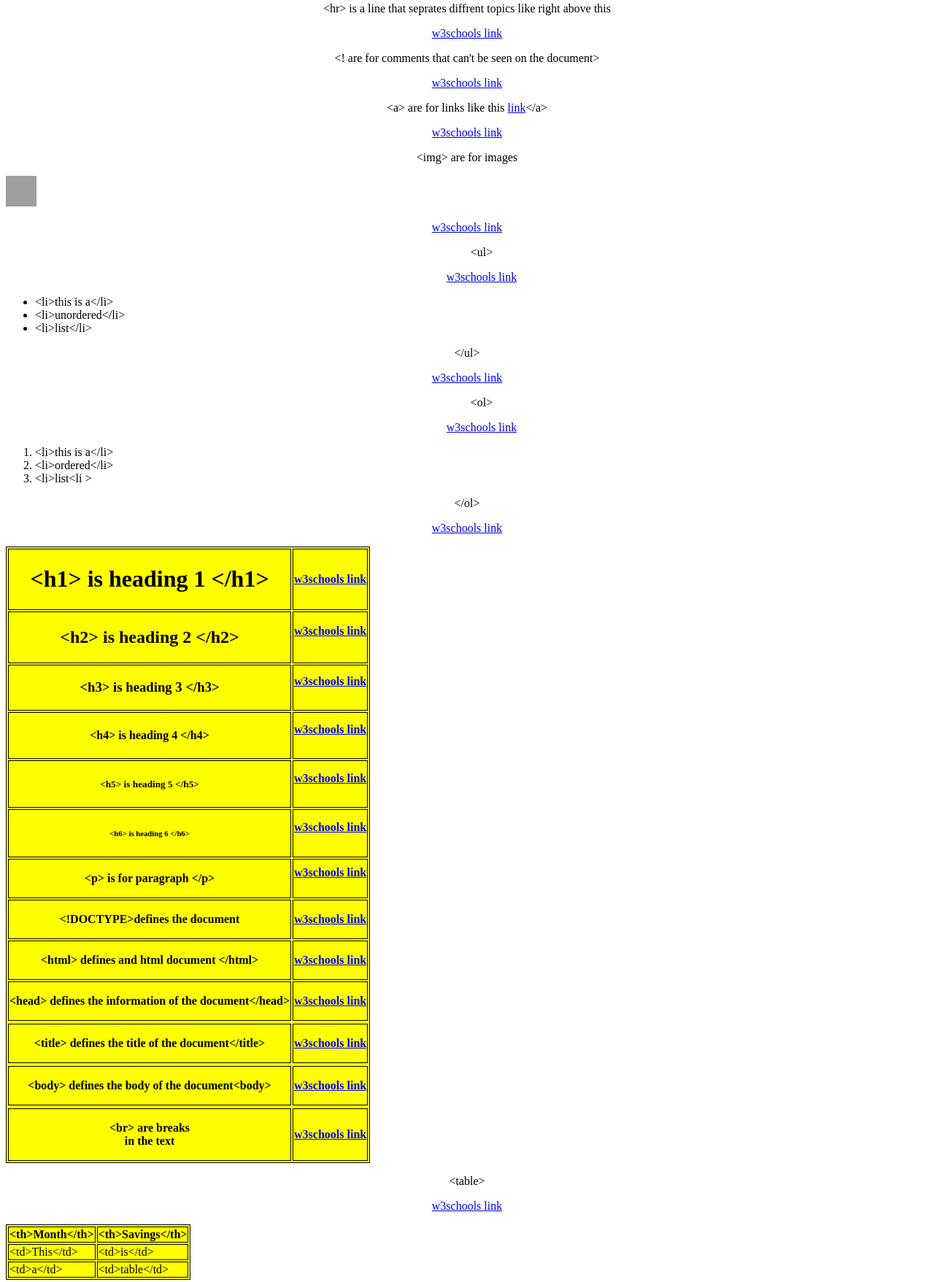
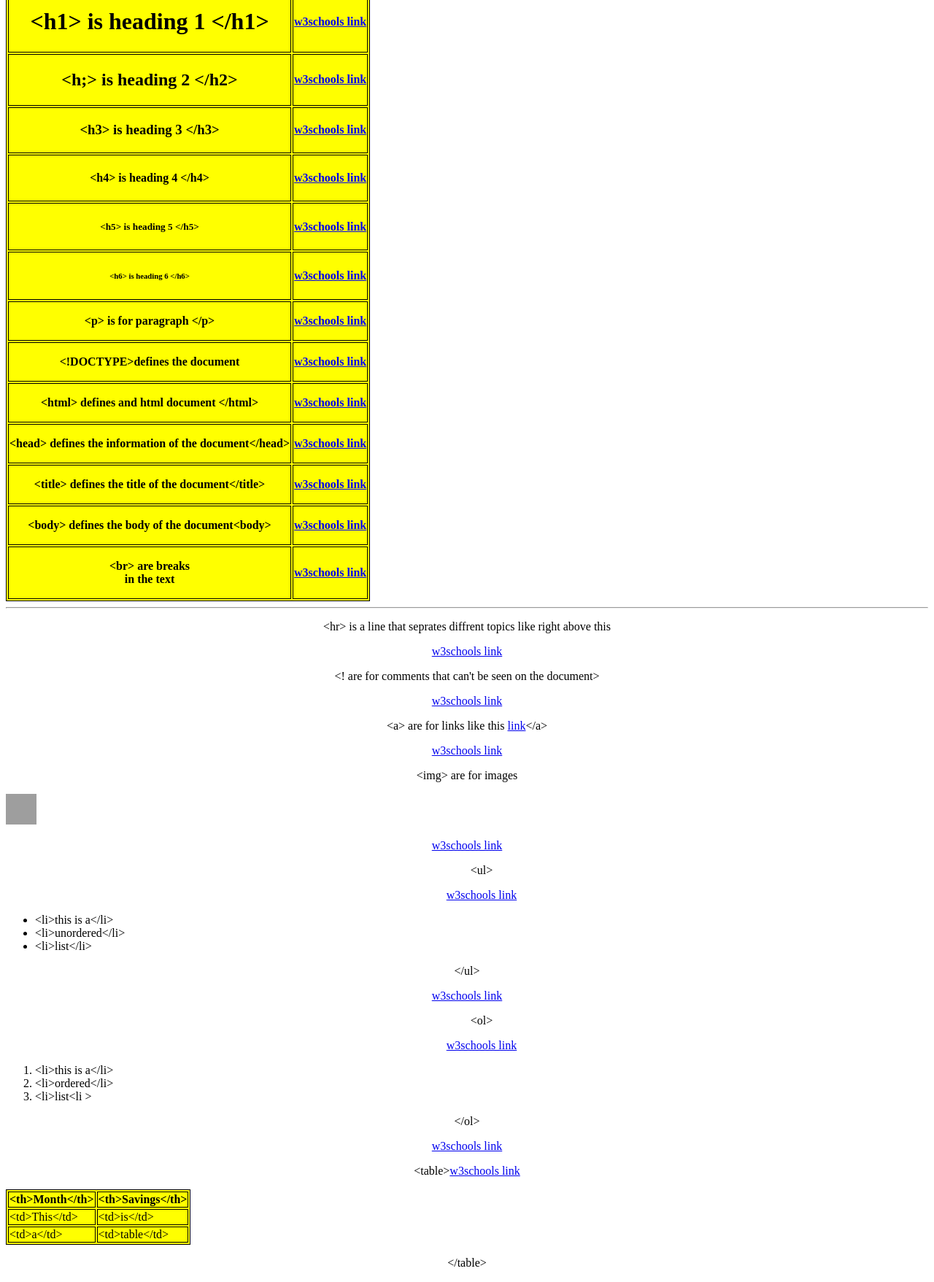
Before and after one commit to sworddefence/sworddefence.github.io, a plain HTML site: page Reference.html in a window 1280 px wide. Shown: the part 82-1839 px from the top of the page at 73% size. Drawn offline with Linux system fonts and the light colour scheme; grey boxes are pictures that could not be loaded.

Commit message:
Update Reference.html

```diff
--- a/Reference.html
+++ b/Reference.html
@@ -6,101 +6,109 @@
     <title>reference</title>
     <link href="bob.css" rel="stylesheet" type="text/css" />
   </head>
+
   <body>
-    <h2><center>Welcome to the page where that I remind myself the tags of html</center></h2>
+    <h2 class="baw">Welcome to the page where that I remind myself the tags of html</h2>
+
   <table>
   <tr>
-    <th><h1>&lth1&gt is heading 1 &lt/h1&gt</h1></th>
+    <th><h1>&lt;h1&gt; is heading 1 &lt;/h1&gt;</h1></th>
+    <th><a href="https://www.w3schools.com/tags/tag_header.asp">w3schools link</a></th>
+
+  </tr>
+  <tr>
+
+    <th><h2>&lt;h;&gt; is heading 2 &lt;/h2&gt;</h2><p></th>
+    <th><a href="https://www.w3schools.com/tags/tag_header.asp">w3schools link</a></th>
+
+  </tr>
+  <tr>
+
+    <th><h3>&lt;h3&gt; is heading 3 &lt;/h3&gt;</h3><p></th>
     <th><a href="https://www.w3schools.com/tags/tag_header.asp">w3schools link</a></th>
   </tr>
   <tr>
 
-    <th><h2>&lth2&gt is heading 2 &lt/h2&gt</h2><p></th>
-   <th><a href="https://www.w3schools.com/tags/tag_header.asp">w3schools link</a></p></th>
-    </tr>
-    <tr>
-
-    <th><h3>&lth3&gt is heading 3 &lt/h3&gt</h3><p></th>
- <th><a href="https://www.w3schools.com/tags/tag_header.asp">w3schools link</a></p></th>
-</tr>
-    <tr>
-
-    <th><h4>&lth4&gt is heading 4 &lt/h4&gt</h4><p></th>
-    <th><a href="https://www.w3schools.com/tags/tag_header.asp">w3schools link</a></p></th>
-</tr>
-    <tr>
-    <th><h5>&lth5&gt is heading 5 &lt/h5&gt</h5><p></th>
-      <th><a href="https://www.w3schools.com/tags/tag_header.asp">w3schools link</a></p></th>
+    <th><h4>&lt;h4&gt; is heading 4 &lt;/h4&gt;</h4><p></th>
+    <th><a href="https://www.w3schools.com/tags/tag_header.asp">w3schools link</a></th>
 
   </tr>
   <tr>
 
-    <th><h6>&lth6&gt is heading 6 &lt/h6&gt</h6>
-      <p></th>
-      <th><a href="https://www.w3schools.com/tags/tag_header.asp">w3schools link</a></p></th>
+    <th><h5>&lt;h5&gt; is heading 5 &lt;/h5&gt;</h5><p></th>
+    <th><a href="https://www.w3schools.com/tags/tag_header.asp">w3schools link</a></th>
+
   </tr>
   <tr>
-    <th><p> &ltp&gt is for paragraph &lt/p&gt</p><p></th>
-    <th><a href="https://www.w3schools.com/tags/tag_p.asp">w3schools link</a></p></th>
+
+    <th><h6>&lt;h6&gt; is heading 6 &lt;/h6&gt;</h6></th>
+    <th><a href="https://www.w3schools.com/tags/tag_header.asp">w3schools link</a></th>
+
   </tr>
   <tr>
-    <th><p>&lt!DOCTYPE&gtdefines the document</p></th>
-    <th><p><a href="https://www.w3schools.com/tags/tag_doctype.asp">w3schools link</a></p></th>
+    <th><p> &lt;p&gt; is for paragraph &lt;/p&gt;</p><p></th>
+    <th><a href="https://www.w3schools.com/tags/tag_p.asp">w3schools link</a></th>
   </tr>
   <tr>
-<th><p>&lthtml&gt defines and html document &lt/html&gt</p></th>
-<th><p><a href="https://www.w3schools.com/tag/tag_html.asp">w3schools link</a></p></th>
+    <th><p>&lt;!DOCTYPE&gt;defines the document</p></th>
+    <th><p><a href="https://www.w3schools.com/tags/tag_doctype.asp">w3schools link</a></th>
   </tr>
   <tr>
-    <th><p>&lthead&gt defines the information of the document&lt/head&gt</p></th>
-    <th><p><a href="https://www.w3schools.com/tags/tag_head.asp">w3schools link</a></p></th>
+    <th><p>&lt;html&gt; defines and html document &lt;/html&gt;</p></th>
+    <th><p><a href="https://www.w3schools.com/tag/tag_html.asp">w3schools link</a></th>
+  </tr>
   <tr>
+    <th><p>&lt;head&gt; defines the information of the document&lt;/head&gt;</p></th>
+    <th><p><a href="https://www.w3schools.com/tags/tag_head.asp">w3schools link</a></th>
   </tr>
-    <th><p>&lttitle&gt defines the title of the document&lt/title&gt</p></th>
-    <th><p><a href="https://www.w3schools.com/tags/tag_title.asp">w3schools link</a></p></th>
   <tr>
+    <th><p>&lt;title&gt; defines the title of the document&lt;/title&gt;</p></th>
+    <th><p><a href="https://www.w3schools.com/tags/tag_title.asp">w3schools link</a></th>
   </tr>
-    <th><p>&ltbody&gt defines the body of the document&ltbody&gt</p></th>
-    <th><p><a href="https://www.w3schools.com/tags/tag_body.asp">w3schools link</a></p></th>
   <tr>
+    <th><p>&lt;body&gt; defines the body of the document&lt;body&gt;</p></th>
+    <th><p><a href="https://www.w3schools.com/tags/tag_body.asp">w3schools link</a></th>
   </tr>
-    <th><p>&ltbr&gt are breaks <br> in the text </p></th>
-    <th><p><a href="https://www.w3schools.com/tags/tag_br.asp">w3schools link</a></p></th>
+  <tr>
+    <th><p>&lt;br&gt; are breaks <br> in the text </p></th>
+    <th><p><a href="https://www.w3schools.com/tags/tag_br.asp">w3schools link</a></th>
+</table>
 <hr>
-    <p>&lthr&gt is a line that seprates diffrent topics like right above this</p><p><a href="https://www.w3schools.com/tags/tag_hr.asp">w3schools link</a></p>
-    <p>&lt! are for comments that can't be seen on the document&gt</p><p><a href="https://www.w3schools.com/tags/tag_comment.asp">w3schools link</a></p>
-    <p>&lta&gt are for links like this <a href="sworddefence.github.io/exercises/Indew.html">link</a>&lt/a&gt</p><p><a href="https://www.w3schools.com/html/html_links.asp">w3schools link</a></p>
-    <p>&ltimg&gt are for images</p>
+<p>&lt;hr&gt; is a line that seprates diffrent topics like right above this</p><p><a href="https://www.w3schools.com/tags/tag_hr.asp">w3schools link</a>
+<p>&lt;! are for comments that can't be seen on the document&gt;</p><p><a href="https://www.w3schools.com/tags/tag_comment.asp">w3schools link</a>
+<p>&lt;a&gt; are for links like this <a href="sworddefence.github.io/exercises/Indew.html">link</a>&lt;/a&gt;</p><p><a href="https://www.w3schools.com/html/html_links.asp">w3schools link</a>
+<p>&lt;img&gt; are for images</p>
 
 <img src="http://www.thisiscolossal.com/wp-content/uploads/2017/04/MatRandom_03.jpg" alt="Smiley face" height="42" width="42">
-    <p><a href="https://www.w3schools.com/tags/tag_img.asp">w3schools link</a></p>
-<ul><p>&ltul&gt</p><p><a href="https://www.w3schools.com/tags/tag_ul.asp">w3schools link</a></p>
-  <li>&ltli&gtthis is a&lt/li&gt</li>
-  <li>&ltli&gtunordered&lt/li&gt</li>
-  <li>&ltli&gtlist&lt/li&gt</li>
-</ul><p>&lt/ul&gt</p> <p><a href="https://www.w3schools.com/tags/tag_li.asp">w3schools link</a></p>
-<ol><p>&ltol&gt</p><p><a href="https://www.w3schools.com/tags/tag_ol.asp">w3schools link</a></p>
-  <li>&ltli&gtthis is a&lt/li&gt</li>
-  <li>&ltli&gtordered&lt/li&gt</li>
-  <li>&ltli&gtlist&ltli &gt</li>
-</ol> <p>&lt/ol&gt</p><p><a href="https://www.w3schools.com/tags/tag_li.asp">w3schools link</a></p>
+<p><a href="https://www.w3schools.com/tags/tag_img.asp">w3schools link</a>
+  <ul><p>&lt;ul&gt;</p><p><a href="https://www.w3schools.com/tags/tag_ul.asp">w3schools link</a>
+    <li>&lt;li&gt;this is a&lt;/li&gt;</li>
+    <li>&lt;li&gt;unordered&lt;/li&gt;</li>
+    <li>&lt;li&gt;list&lt;/li&gt;</li>
+  </ul><p>&lt;/ul&gt;</p> <p><a href="https://www.w3schools.com/tags/tag_li.asp">w3schools link</a>
+  <ol><p>&lt;ol&gt;</p><p><a href="https://www.w3schools.com/tags/tag_ol.asp">w3schools link</a>
+    <li>&lt;li&gt;this is a&lt;/li&gt;</li>
+    <li>&lt;li&gt;ordered&lt;/li&gt;</li>
+    <li>&lt;li&gt;list&lt;li &gt;</li>
+  </ol> <p>&lt;/ol&gt;</p><p><a href="https://www.w3schools.com/tags/tag_li.asp">w3schools link</a>
+<p>&lt;table&gt;<a href="https://www.w3schools.com/tags/tag_table.asp">w3schools link</a></p>
+<table>
 
-<table><p>&lttable&gt</p><p><a href="https://www.w3schools.com/tags/tag_table.asp">w3schools link</a></p>
   <tr>
-    <th>&ltth&gtMonth&lt/th&gt</th>
-    <th>&ltth&gtSavings&lt/th&gt</th>
+    <th>&lt;th&gt;Month&lt;/th&gt;</th>
+    <th>&lt;th&gt;Savings&lt;/th&gt;</th>
   </tr>
   <tr>
-    <td>&lttd&gtThis&lt/td&gt</td>
-    <td>&lttd&gtis&lt/td&gt</td>
+    <td>&lt;td&gt;This&lt;/td&gt;</td>
+    <td>&lt;td&gt;is&lt;/td&gt;</td>
   </tr>
   <tr>
-    <td>&lttd&gta&lt/td&gt</td>
-    <td>&lttd&gttable&lt/td&gt</td>
+    <td>&lt;td&gt;a&lt;/td&gt;</td>
+    <td>&lt;td&gt;table&lt;/td&gt;</td>
   </tr>
 </table>
-<p>&lt/table&gt</p><p><a href="">w3schools link</a></p>
-<p>&ltdiv&gt used to commenly used in conjontion with CSS to style things&lt/div&gt</p>
+<p>&lt;/table&gt;</p><p><a href="">w3schools link</a>
+<p>&lt;div&gt; used to commenly used in conjontion with CSS to style things&lt;/div&gt;</p>
 <p><a href="https://www.w3schools.com/tags/tag_div.asp">w3schools link</a></p>
 
 
```
Lines whose indentation alone changed are shown as unchanged.
